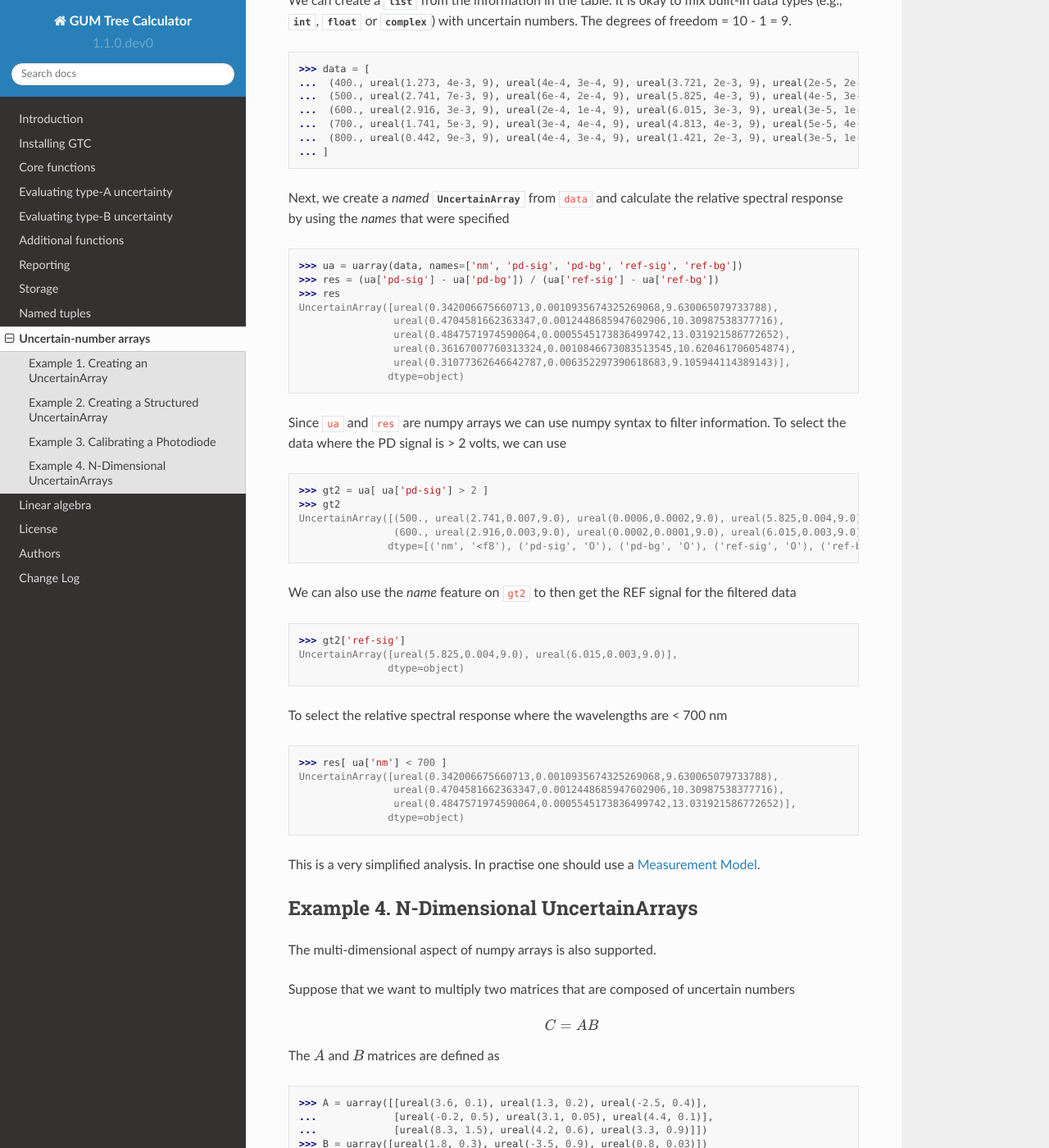
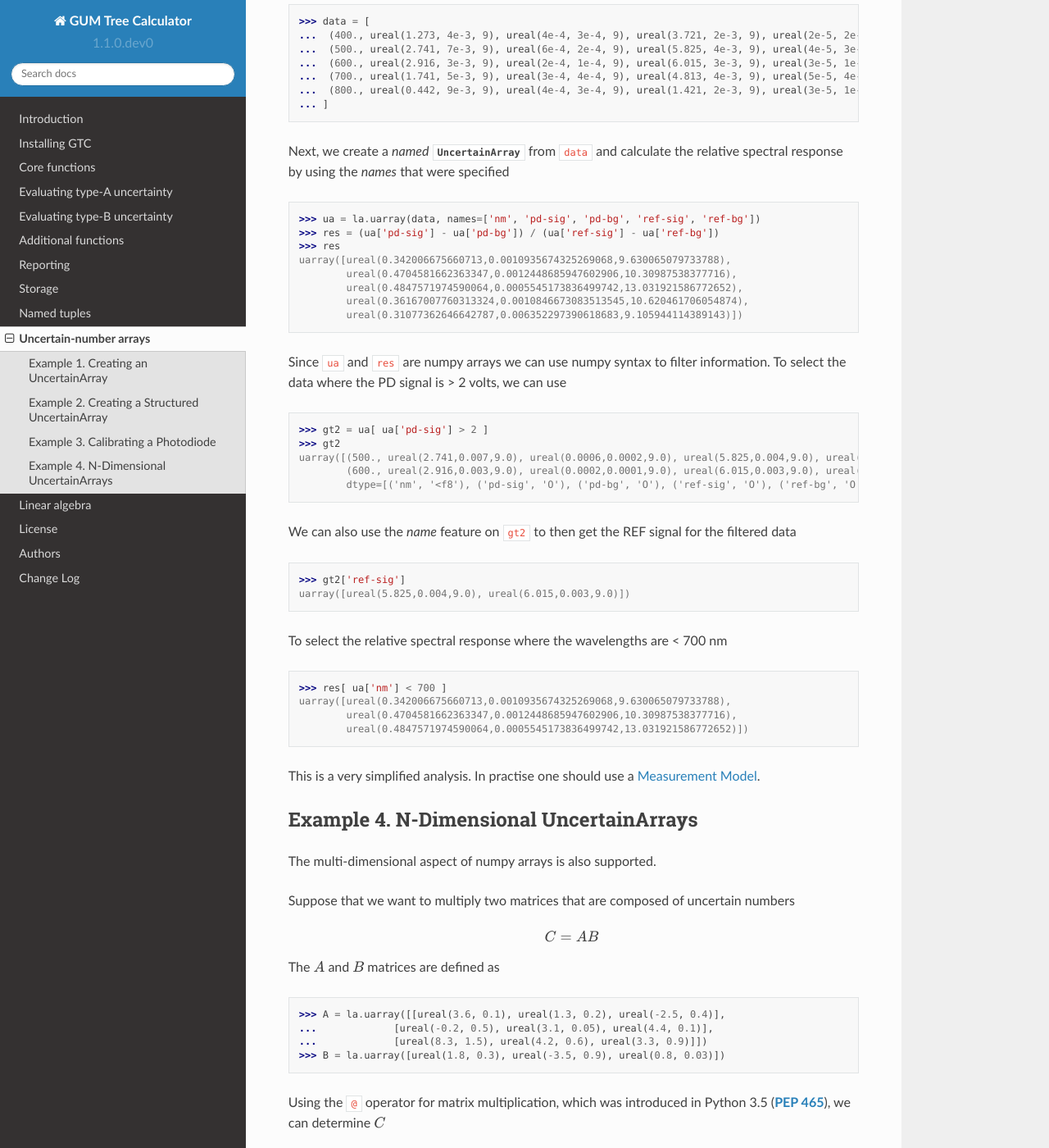
Before and after one commit to MSLNZ/GTC, a Sphinx documentation site: the page built from docs/API/uarray.rst, in a window 1280 px wide and 1400 px high, scrolled down 4486 px. Shown: the whole window at 82% size. Built offline with Sphinx 7.4.7 and the Read the Docs theme 2.0.0, drawn with Linux system fonts in a browser that asks for light colours; some of the changed text lies outside the part shown.

Commit message:
Working on docs still

```diff
--- a/docs/API/uarray.rst
+++ b/docs/API/uarray.rst
@@ -5,28 +5,27 @@ Collections of Uncertain Numbers
 ================================
 
 The :class:`.UncertainArray` array object is a convenient container for uncertain-number objects based on :class:`numpy.ndarray`, which provides excellent support
-for manipulating stored data (see :ref:`arrays.indexing` ). An :class:`.UncertainArray` can contain a mixture of :class:`~.lib.UncertainReal`,
+for manipulating stored data (see numpy :ref:`array indexing<arrays.indexing>` ). An :class:`.UncertainArray` can contain a mixture of :class:`~.lib.UncertainReal`,
 :class:`~.lib.UncertainComplex` or Python numbers (:class:`int`, :class:`float` and :class:`complex`).
 The usual mathematical operations can be applied to :class:`.UncertainArray` objects, producing an :class:`.UncertainArray`
 containing the results of the operation. For instance, if :code:`A` and :code:`B` are arrays of the same size, they can be added :code:`A + B`, subtracted :code:`A - B`, etc; or a function like :code:`sqrt(A)` applied. This vectorisation provides a succinct expression for repetitive operations
 but it does not offer a significant speed advantage over iteration in Python.
 
-The function :func:`~.core.uarray` is used to create an  :class:`.UncertainArray` array object.
+The function :func:`~.linear_algebra.uarray` is used to create an  :class:`.UncertainArray` array object.
 
 .. note::
 
     To evaluate the product of two-dimensional arrays, the
-    function :func:`linear_algebra.matmul` should be used (for Python 3.5 and above the
+    function :func:`~linear_algebra.matmul` should be used (for Python 3.5 and above the
     built-in binary operator ``@`` is an alternative). For example::
 
-        >>> a = uarray([[1.1,.5],[ureal(3,1),.5]])
-        >>> b = uarray([[5.2,ucomplex(4,1)],[.1,.1+3j]])
-        >>> matmul(a,b)
-        UncertainArray([[5.7700000000000005,
+        >>> a = la.uarray([[1.1,.5],[ureal(3,1),.5]])
+        >>> b = la.uarray([[5.2,ucomplex(4,1)],[.1,.1+3j]])
+        >>> la.matmul(a,b)
+        uarray([[5.7700000000000005,
                  ucomplex((4.45+1.5j), u=[1.1,1.1], r=0.0, df=inf)],
                 [ureal(15.650000000000002,5.2,inf),
-                 ucomplex((12.05+1.5j), u=[5.0,3.0], r=0.0, df=inf)]],
-               dtype=object)
+                 ucomplex((12.05+1.5j), u=[5.0,3.0], r=0.0, df=inf)]])
 
 .. _uarray-example-1:
 
@@ -46,9 +45,9 @@ Next, define the uncertain arrays
 
 .. code-block:: pycon
 
-   >>> voltages = uarray([ureal(4.937, 0.012), ureal(5.013, 0.008), ureal(4.986, 0.014)])
-   >>> currents = uarray([ureal(0.023, 0.003), ureal(0.019, 0.006), ureal(0.020, 0.004)])
-   >>> phases = uarray([ureal(1.0442, 2e-4), ureal(1.0438, 5e-4), ureal(1.0441, 3e-4)])
+   >>> voltages = la.uarray([ureal(4.937, 0.012), ureal(5.013, 0.008), ureal(4.986, 0.014)])
+   >>> currents = la.uarray([ureal(0.023, 0.003), ureal(0.019, 0.006), ureal(0.020, 0.004)])
+   >>> phases = la.uarray([ureal(1.0442, 2e-4), ureal(1.0438, 5e-4), ureal(1.0441, 3e-4)])
 
 We can use the :func:`~.core.cos` function to calculate the AC resistances
 
@@ -56,10 +55,9 @@ We can use the :func:`~.core.cos` function to calculate the AC resistances
 
    >>> resistances = (voltages / currents) * cos(phases)
    >>> resistances
-   UncertainArray([ureal(107.88283143147648,14.07416562378944,inf),
-                   ureal(132.69660967977737,41.90488273081293,inf),
-                   ureal(125.3181626494936,25.06618583901181,inf)],
-                  dtype=object)
+   uarray([ureal(107.88283143147648,14.07416562378944,inf),
+           ureal(132.69660967977737,41.90488273081293,inf),
+           ureal(125.3181626494936,25.06618583901181,inf)])
 
 Now, to calculate the average AC resistance we could use :func:`.type_a.mean`, which evaluates the mean of the uncertain number values
 
@@ -105,7 +103,7 @@ This obtains an uncertain number with a standard uncertainty of 16.9391558467518
 Example 2. Creating a Structured UncertainArray
 -----------------------------------------------
 
-One can also make use of the :ref:`structured_arrays` feature of numpy to access
+One can also make use of the :ref:`structured arrays<structured_arrays>` feature of numpy to access
 columns in the array by *name* instead of by *index*.
 
 .. note::
@@ -125,7 +123,7 @@ We can create an :class:`.UncertainArray` from this :class:`list`
 
 .. code-block:: pycon
 
-   >>> ua = uarray(data)
+   >>> ua = la.uarray(data)
 
 When ``ua`` is created it is a *view* into ``data`` (i.e., no elements in ``data``
 are copied)
@@ -153,8 +151,8 @@ If we wanted to access the data in column 1 we would use the following
 .. code-block:: pycon
 
    >>> ua[:,1]
-   UncertainArray([ureal(2.0,2.0,inf), ureal(5.0,5.0,inf),
-                   ureal(8.0,8.0,inf)], dtype=object)
+   uarray([ureal(2.0,2.0,inf), ureal(5.0,5.0,inf),
+           ureal(8.0,8.0,inf)])
 
 Alternatively, we can assign a *name* to each column so that we can access columns
 by *name* rather than by an *index* number *(note that we must cast each row*
@@ -162,7 +160,7 @@ by *name* rather than by an *index* number *(note that we must cast each row*
 
 .. code-block:: pycon
 
-   >>> ua = uarray([tuple(row) for row in data], names=['a', 'b', 'c'])
+   >>> ua = la.uarray([tuple(row) for row in data], names=['a', 'b', 'c'])
 
 Since we chose column 1 to have the name ``'b'`` we can now access column 1
 by its *name*
@@ -170,17 +168,17 @@ by its *name*
 .. code-block:: pycon
 
    >>> ua['b']
-   UncertainArray([ureal(2.0,2.0,inf), ureal(5.0,5.0,inf),
-                   ureal(8.0,8.0,inf)], dtype=object)
+   uarray([ureal(2.0,2.0,inf), ureal(5.0,5.0,inf),
+                   ureal(8.0,8.0,inf)])
 
 and then perform a calculation by using the *names* that were chosen
 
 .. code-block:: pycon
 
    >>> ua['a'] * ua['b'] + ua['c']
-   UncertainArray([ureal(5.0,4.123105625617661,inf),
-                   ureal(26.0,28.91366458960192,inf),
-                   ureal(65.0,79.7057087039567,inf)], dtype=object)
+   uarray([ureal(5.0,4.123105625617661,inf),
+           ureal(26.0,28.91366458960192,inf),
+           ureal(65.0,79.7057087039567,inf)])
 
 .. _uarray-example-3:
 
@@ -241,15 +239,14 @@ relative spectral response by using the *names* that were specified
 
 .. code-block:: pycon
 
-   >>> ua = uarray(data, names=['nm', 'pd-sig', 'pd-bg', 'ref-sig', 'ref-bg'])
+   >>> ua = la.uarray(data, names=['nm', 'pd-sig', 'pd-bg', 'ref-sig', 'ref-bg'])
    >>> res = (ua['pd-sig'] - ua['pd-bg']) / (ua['ref-sig'] - ua['ref-bg'])
    >>> res
-   UncertainArray([ureal(0.342006675660713,0.0010935674325269068,9.630065079733788),
-                   ureal(0.4704581662363347,0.0012448685947602906,10.30987538377716),
-                   ureal(0.4847571974590064,0.0005545173836499742,13.031921586772652),
-                   ureal(0.36167007760313324,0.0010846673083513545,10.620461706054874),
-                   ureal(0.31077362646642787,0.006352297390618683,9.105944114389143)],
-                  dtype=object)
+   uarray([ureal(0.342006675660713,0.0010935674325269068,9.630065079733788),
+           ureal(0.4704581662363347,0.0012448685947602906,10.30987538377716),
+           ureal(0.4847571974590064,0.0005545173836499742,13.031921586772652),
+           ureal(0.36167007760313324,0.0010846673083513545,10.620461706054874),
+           ureal(0.31077362646642787,0.006352297390618683,9.105944114389143)])
 
 Since ``ua`` and ``res`` are numpy arrays we can use numpy syntax to filter information. To select
 the data where the PD signal is > 2 volts, we can use
@@ -258,27 +255,25 @@ the data where the PD signal is > 2 volts, we can use
 
    >>> gt2 = ua[ ua['pd-sig'] > 2 ]
    >>> gt2
-   UncertainArray([(500., ureal(2.741,0.007,9.0), ureal(0.0006,0.0002,9.0), ureal(5.825,0.004,9.0), ureal(4e-05,3e-05,9.0)),
-                   (600., ureal(2.916,0.003,9.0), ureal(0.0002,0.0001,9.0), ureal(6.015,0.003,9.0), ureal(3e-05,1e-05,9.0))],
-                  dtype=[('nm', '<f8'), ('pd-sig', 'O'), ('pd-bg', 'O'), ('ref-sig', 'O'), ('ref-bg', 'O')])
+   uarray([(500., ureal(2.741,0.007,9.0), ureal(0.0006,0.0002,9.0), ureal(5.825,0.004,9.0), ureal(4e-05,3e-05,9.0)),
+           (600., ureal(2.916,0.003,9.0), ureal(0.0002,0.0001,9.0), ureal(6.015,0.003,9.0), ureal(3e-05,1e-05,9.0))],
+           dtype=[('nm', '<f8'), ('pd-sig', 'O'), ('pd-bg', 'O'), ('ref-sig', 'O'), ('ref-bg', 'O')])
 
 We can also use the *name* feature on ``gt2`` to then get the REF signal for the filtered data
 
 .. code-block:: pycon
 
    >>> gt2['ref-sig']
-   UncertainArray([ureal(5.825,0.004,9.0), ureal(6.015,0.003,9.0)],
-                  dtype=object)
+   uarray([ureal(5.825,0.004,9.0), ureal(6.015,0.003,9.0)])
 
 To select the relative spectral response where the wavelengths are < 700 nm
 
 .. code-block:: pycon
 
    >>> res[ ua['nm'] < 700 ]
-   UncertainArray([ureal(0.342006675660713,0.0010935674325269068,9.630065079733788),
-                   ureal(0.4704581662363347,0.0012448685947602906,10.30987538377716),
-                   ureal(0.4847571974590064,0.0005545173836499742,13.031921586772652)],
-                  dtype=object)
+   uarray([ureal(0.342006675660713,0.0010935674325269068,9.630065079733788),
+           ureal(0.4704581662363347,0.0012448685947602906,10.30987538377716),
+           ureal(0.4847571974590064,0.0005545173836499742,13.031921586772652)])
 
 This is a very simplified analysis. In practise one should use a
 :ref:`Measurement Model <measurement_models>`.
@@ -300,10 +295,10 @@ The :math:`A` and :math:`B` matrices are defined as
 
 .. code-block:: pycon
 
-   >>> A = uarray([[ureal(3.6, 0.1), ureal(1.3, 0.2), ureal(-2.5, 0.4)],
+   >>> A = la.uarray([[ureal(3.6, 0.1), ureal(1.3, 0.2), ureal(-2.5, 0.4)],
    ...             [ureal(-0.2, 0.5), ureal(3.1, 0.05), ureal(4.4, 0.1)],
    ...             [ureal(8.3, 1.5), ureal(4.2, 0.6), ureal(3.3, 0.9)]])
-   >>> B = uarray([ureal(1.8, 0.3), ureal(-3.5, 0.9), ureal(0.8, 0.03)])
+   >>> B = la.uarray([ureal(1.8, 0.3), ureal(-3.5, 0.9), ureal(0.8, 0.03)])
 
 Using the ``@`` operator for matrix multiplication, which was introduced in
 Python 3.5 (:pep:`465`), we can determine :math:`C`
@@ -312,18 +307,16 @@ Python 3.5 (:pep:`465`), we can determine :math:`C`
 
    >>> C = A @ B  # doctest: +SKIP
    >>> C  # doctest: +SKIP
-   UncertainArray([ureal(-0.0699999999999994,1.7792484368406793,inf),
-                   ureal(-7.689999999999999,2.9414535522424963,inf),
-                   ureal(2.8800000000000003,5.719851484085929,inf)],
-                  dtype=object)
+   uarray([ureal(-0.0699999999999994,1.7792484368406793,inf),
+           ureal(-7.689999999999999,2.9414535522424963,inf),
+           ureal(2.8800000000000003,5.719851484085929,inf)])
 
-Alternatively, we could use the :func:`~core.dot` function
+Alternatively, we can use :func:`~linear_algebra.matmul` from the :mod:`linear_algebra` module
 
 .. code-block:: pycon
 
-   >>> C = dot(A, B)
+   >>> C = la.matmul(A, B)
    >>> C
-   UncertainArray([ureal(-0.0699999999999994,1.7792484368406793,inf),
-                   ureal(-7.689999999999999,2.9414535522424963,inf),
-                   ureal(2.8800000000000003,5.719851484085929,inf)],
-                  dtype=object)
+   uarray([ureal(-0.0699999999999994,1.7792484368406793,inf),
+           ureal(-7.689999999999999,2.9414535522424963,inf),
+           ureal(2.8800000000000003,5.719851484085929,inf)])
```
Also changed, not shown: CHANGES.rst (+3 -4 lines), docs/API/core_functions.rst (+0 -15 lines), docs/API/linear_algebra.rst (+16 -0 lines).
